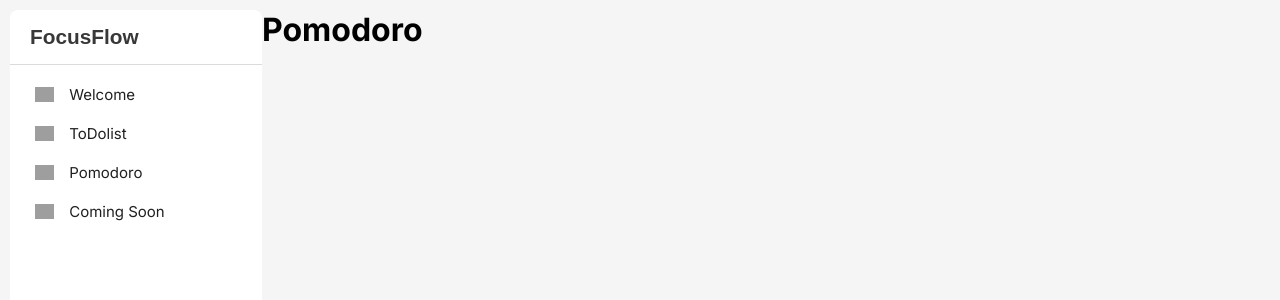
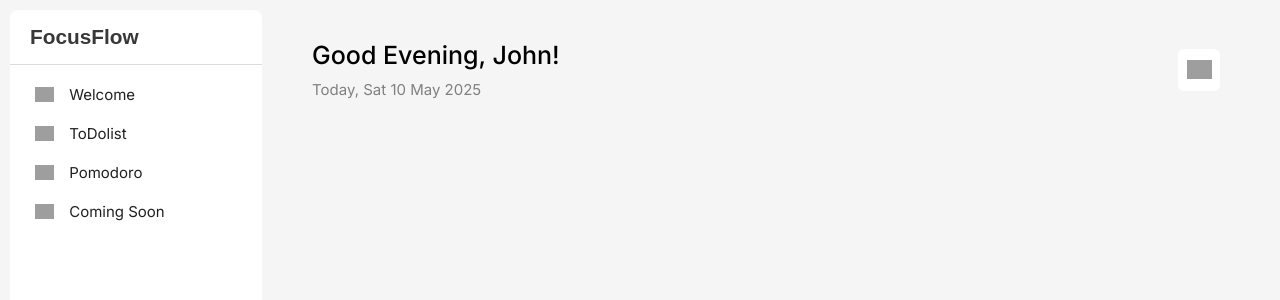
Before and after one commit to dipanshu447/Focus-flow, a React (Vite) app: page / in a window 1280 px wide. Both pictures are taken after a click on the item "Pomodoro". Shown: the top 300 px of the page. Built offline with nearby package versions, Linux system fonts and the light colour scheme; grey boxes are pictures that could not be loaded; a web font is replaced by a local one.

Commit message:
Pomodoro layout work

```diff
--- a/src/App.jsx
+++ b/src/App.jsx
@@ -1,6 +1,7 @@
 import Task from './components/todolistComponents/TaskBox.jsx';
 import Menu from './components/MenuBar.jsx';
 import TodoList from './components/TodoList.jsx';
+import Pomodoro from './components/Pomodoro.jsx';
 import { useState } from 'react';
 
 export default function App() {
@@ -56,7 +57,7 @@ export default function App() {
         taskLength={Tasks.length}
         userTasks={userTasks}
       />}
-      {page == "Pomodoro" && <h1>Pomodoro</h1>}
+      {page == "Pomodoro" && <Pomodoro />}
       {page == "Coming Soon" && <h1>Coming Soon</h1>}
     </>
   )
--- /dev/null
+++ b/src/components/Pomodoro.jsx
@@ -0,0 +1,12 @@
+import Header from "./Header.jsx";
+
+export default function Pomodoro(){
+    return (
+        <>
+            <div className="pomodoro">
+                <Header />
+
+            </div>
+        </>
+    )
+}
--- a/src/index.css
+++ b/src/index.css
@@ -273,3 +273,8 @@ header > img {
 .progressBar {
   transform: rotate(-90deg);
 }
+
+.pomodoro {
+  padding: 30px 50px 15px 50px;
+  width: 80%;
+}
```
